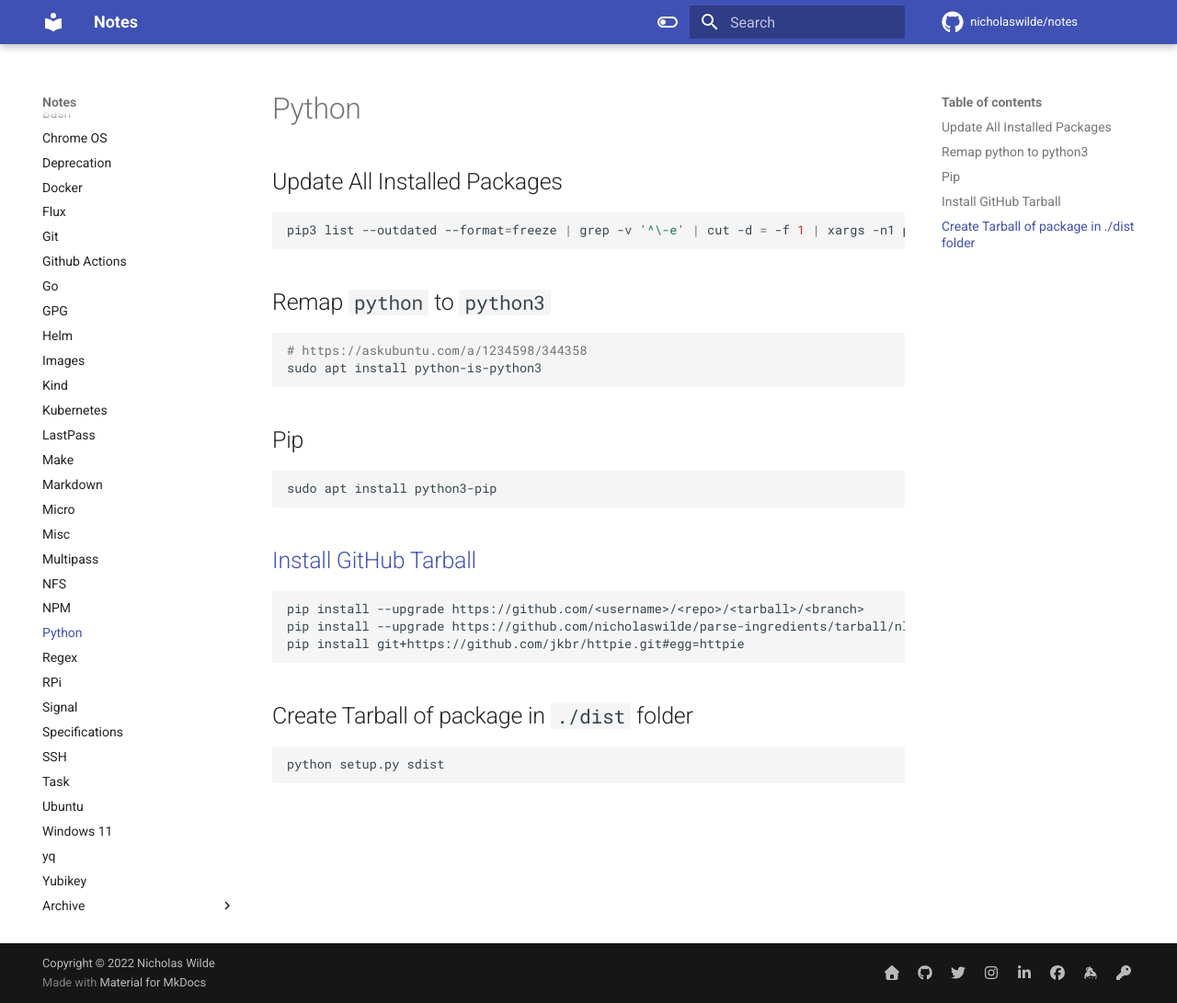
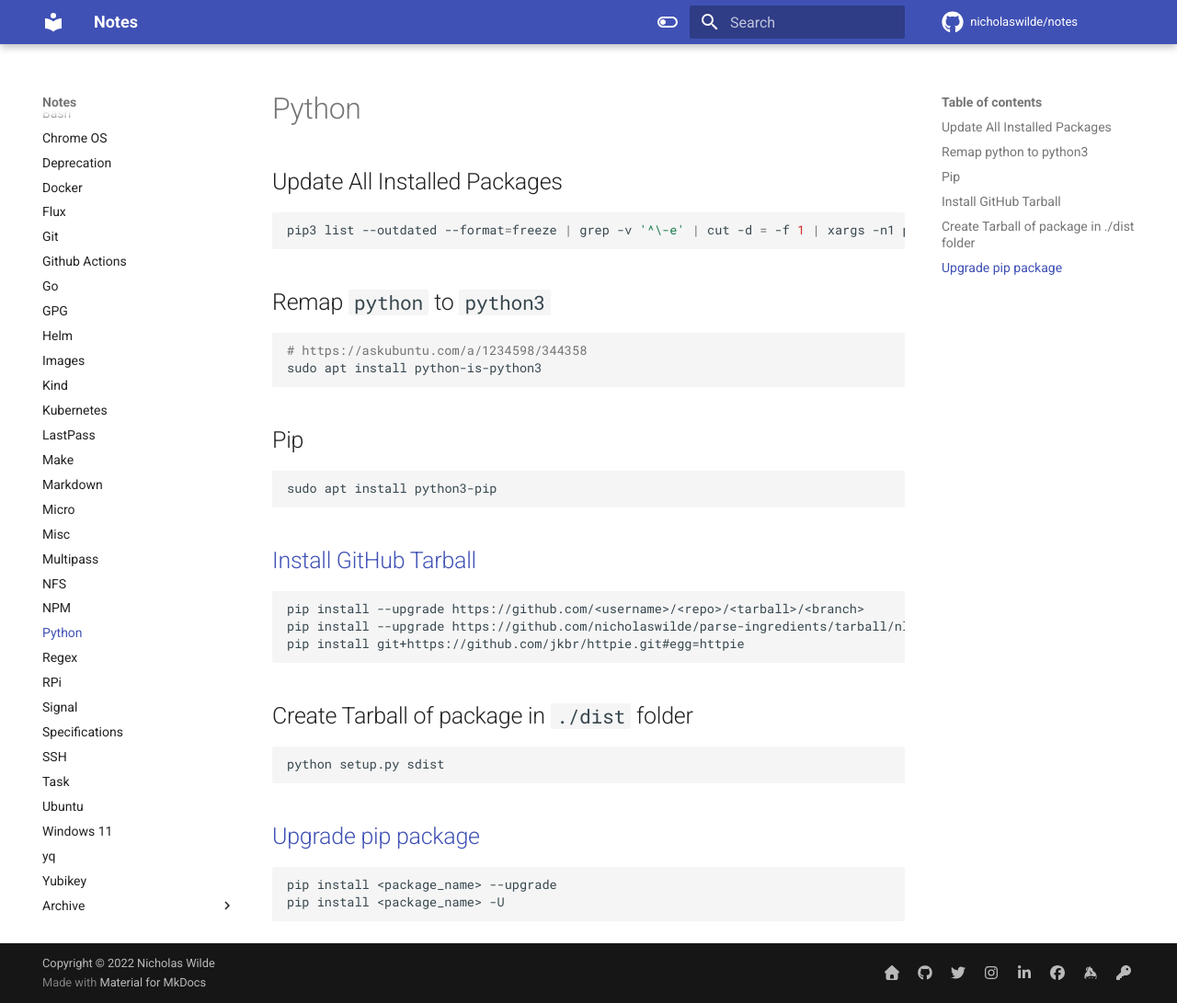
Before and after one commit to nicholaswilde/notes, an MkDocs documentation site: the page built from docs/python.md, in a window 1280 px wide and 1091 px high. Shown: the whole window at 92% size. Built offline with MkDocs 1.6.1 and Material for MkDocs 9.7.7, drawn with Linux system fonts in a browser that asks for light colours; comment, search, counter and statistics services are not loaded.

Commit message:
Update python.md

````diff
--- a/docs/python.md
+++ b/docs/python.md
@@ -34,4 +34,12 @@ pip install git+https://github.com/jkbr/httpie.git#egg=httpie
 python setup.py sdist
 ```
 
-[1]: https://stackoverflow.com/a/15268990/1061279
+## [Upgrade pip package][2]
+
+```shell
+pip install <package_name> --upgrade
+pip install <package_name> -U
+```
+
+[1]: <https://stackoverflow.com/a/15268990/1061279>
+[2]: <https://stackoverflow.com/a/47071257/1061279>
````
